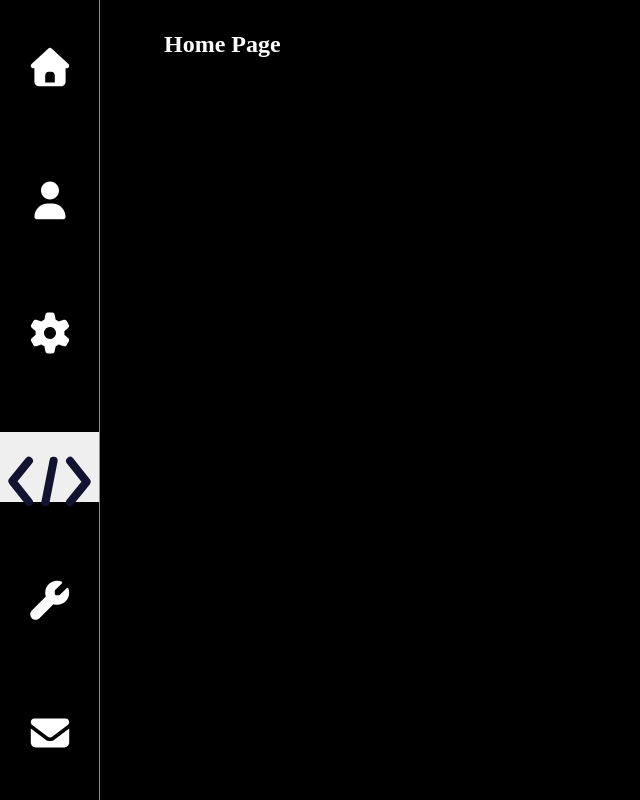
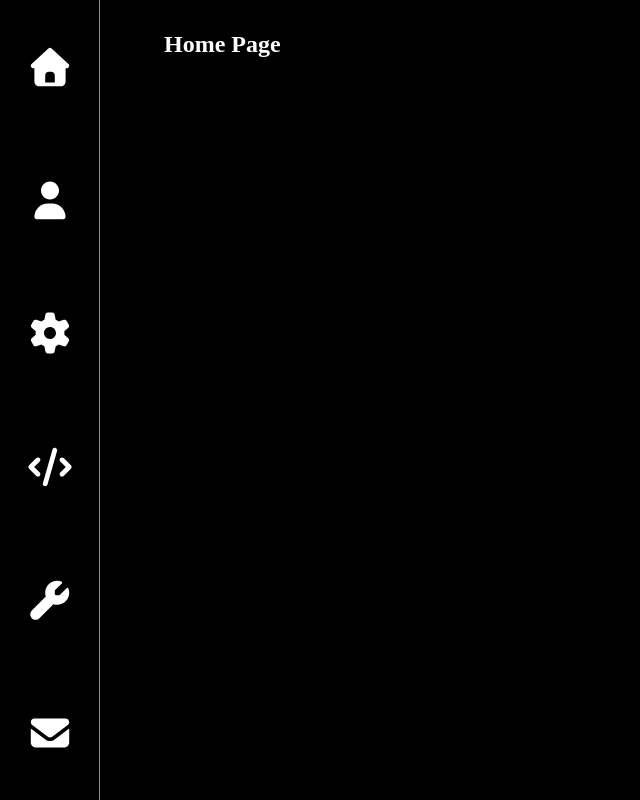
Before and after one commit to TimAngus321/personal-portfolio, a Next.js app: page / in a window 1280 px wide. Shown: the whole page, without its empty margins (0-640 px from the left). Built offline with nearby package versions, Linux system fonts and the light colour scheme.

Commit message:
add all iconButtons to sidebar

```diff
--- a/package.json
+++ b/package.json
@@ -17,7 +17,6 @@
     "@shadergradient/react": "^2.4.5",
     "@tanstack/react-query": "^5.90.7",
     "@vitejs/plugin-react": "^5.1.1",
-    "lottie-react": "^2.4.1",
     "motion": "^12.23.24",
     "next": "16.0.1",
     "react": "19.2.0",
--- a/src/components/Icons/Skills/SkillsIcon.tsx
+++ b/src/components/Icons/Skills/SkillsIcon.tsx
@@ -1,10 +1,20 @@
-'use client'
-
-import Lottie from "lottie-react";
-import animationData from "@/assets/Icons/CodeIcon.json";
+import styles from "../navIconStyles.module.scss";
 
 const SkillsIcon = () => {
-  return <Lottie animationData={animationData} loop={false} />;
+  return (
+    <span className={`${styles.navIcon} ${styles.skillsIcon}`}>
+      <svg
+        className={styles.navIconSvg}
+        xmlns="http://www.w3.org/2000/svg"
+        viewBox="0 0 640 640"
+      >
+        <path
+          fill="#ffffff"
+          d="M392.8 65.2C375.8 60.3 358.1 70.2 353.2 87.2L225.2 535.2C220.3 552.2 230.2 569.9 247.2 574.8C264.2 579.7 281.9 569.8 286.8 552.8L414.8 104.8C419.7 87.8 409.8 70.1 392.8 65.2zM457.4 201.3C444.9 213.8 444.9 234.1 457.4 246.6L530.8 320L457.4 393.4C444.9 405.9 444.9 426.2 457.4 438.7C469.9 451.2 490.2 451.2 502.7 438.7L598.7 342.7C611.2 330.2 611.2 309.9 598.7 297.4L502.7 201.4C490.2 188.9 469.9 188.9 457.4 201.4zM182.7 201.3C170.2 188.8 149.9 188.8 137.4 201.3L41.4 297.3C28.9 309.8 28.9 330.1 41.4 342.6L137.4 438.6C149.9 451.1 170.2 451.1 182.7 438.6C195.2 426.1 195.2 405.8 182.7 393.3L109.3 320L182.6 246.6C195.1 234.1 195.1 213.8 182.6 201.3z"
+        />
+      </svg>
+    </span>
+  );
 };
 
 export default SkillsIcon;
--- a/src/components/Icons/Work/WorkIcon.tsx
+++ b/src/components/Icons/Work/WorkIcon.tsx
@@ -2,7 +2,7 @@ import styles from "../navIconStyles.module.scss";
 
 const WorkIcon = () => {
   return (
-    <span className={`${styles.navIcon} ${styles.aboutIcon}`}>
+    <span className={`${styles.navIcon} ${styles.workIcon}`}>
       <svg
         className={styles.navIconSvg}
         xmlns="http://www.w3.org/2000/svg"
```
Also changed, not shown: src/components/Icons/Skills/CodeIcon.webp (deleted), 1 other file (tests, documents, lock files or other folders).
